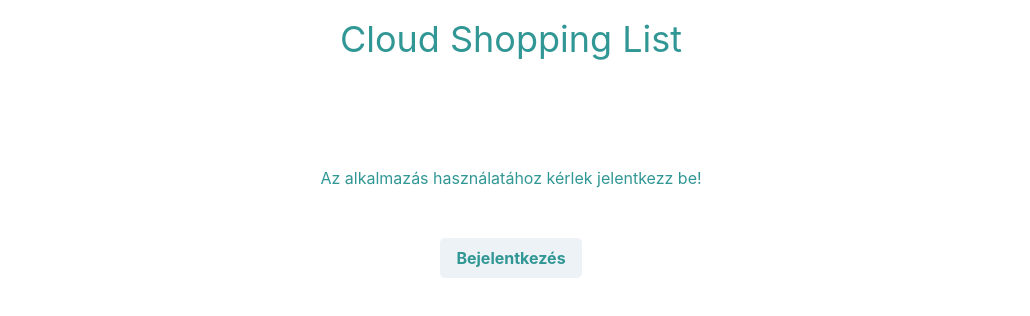
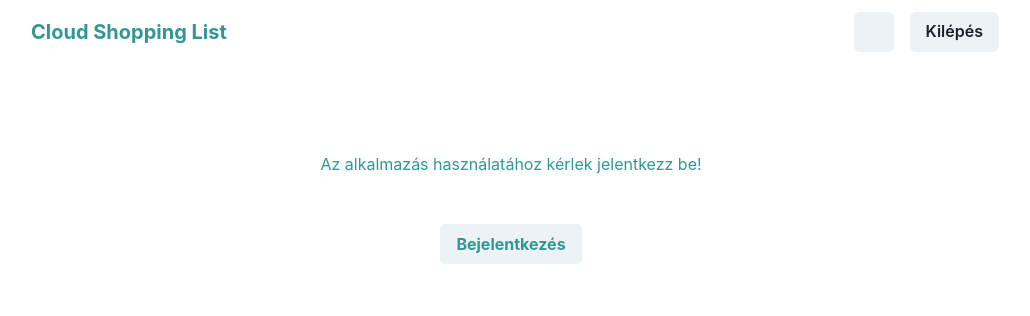
Before and after one commit to SepsiLaszlo/cloud-shopping-list, a React (Create React App) app in the folder client/: page / in a window 1280 px wide. Shown: the top 316 px of the page, without its empty margins (129-1159 px from the left). Built offline with nearby package versions, Linux system fonts and the light colour scheme.

Commit message:
update user mgmt

```diff
--- a/client/package.json
+++ b/client/package.json
@@ -23,6 +23,7 @@
     "react-icons": "^3.0.0",
     "react-router-dom": "^6.4.1",
     "react-scripts": "5.0.1",
+    "rxjs": "^7.5.7",
     "typescript": "^4.6.3",
     "uuid": "^9.0.0",
     "web-vitals": "^2.1.4"
--- a/client/src/App.tsx
+++ b/client/src/App.tsx
@@ -11,6 +11,10 @@ import {
   Flex,
   Square,
   background,
+  Button,
+  ButtonGroup,
+  Heading,
+  Spacer,
 } from "@chakra-ui/react";
 import { ColorModeSwitcher } from "./ColorModeSwitcher";
 import { createBrowserRouter, RouterProvider } from "react-router-dom";
@@ -22,6 +26,9 @@ import { mode } from "@chakra-ui/theme-tools";
 import type { StyleFunctionProps } from "@chakra-ui/styled-system";
 import { HomePage } from "./pages/HomePage";
 import { CallbackPage } from "./pages/CallbackPage";
+import { NavBar } from "./components/navbar";
+import { UserContext } from "./contexts/user.context";
+import { Subject } from "rxjs";
 
 const router = createBrowserRouter([
   {
@@ -59,7 +66,7 @@ const theme = extendTheme({
         // },
       },
       div: {
-        color: "teal.500"
+        color: "teal.500",
       },
     },
   },
@@ -68,10 +75,10 @@ const theme = extendTheme({
 export const App = () => (
   <ChakraProvider theme={theme}>
     <Box maxWidth="1000px" mx="auto" padding={3}>
-      <Text textAlign="center" fontSize="4xl" mb={5}>
-        Cloud Shopping List
-      </Text>
-      <RouterProvider router={router} />
+      <UserContext.Provider value={new Subject<string>('a')}>
+        <NavBar></NavBar>
+        <RouterProvider router={router} />
+      </UserContext.Provider>
     </Box>
   </ChakraProvider>
 );
--- /dev/null
+++ b/client/src/components/navbar.tsx
@@ -0,0 +1,33 @@
+import {
+  Flex,
+  Heading,
+  Spacer,
+  ButtonGroup,
+  Button,
+  Box,
+  useControllableState,
+} from "@chakra-ui/react";
+import * as React from "react";
+import { useEffect } from "react";
+import { useState } from "react";
+import { of } from "rxjs";
+import { UserContext } from "../contexts/user.context";
+
+export const NavBar: React.FC = () => {
+  const userSubject = React.useContext(UserContext);
+  const [userName, setUserName] = useState<string>("");
+  userSubject.subscribe((name) => setUserName(name));
+
+  return (
+    <Flex minWidth="max-content" alignItems="center" gap="2" mb={30}>
+      <Box p="2">
+        <Heading size="md">Cloud Shopping List</Heading>
+      </Box>
+      <Spacer />
+      <ButtonGroup gap="2">
+        <Button>{userName}</Button>
+        <Button>Kilépés</Button>
+      </ButtonGroup>
+    </Flex>
+  );
+};
--- /dev/null
+++ b/client/src/contexts/user.context.tsx
@@ -0,0 +1,4 @@
+import React from "react";
+import { Subject } from "rxjs";
+const name =new Subject<string>()
+export const UserContext = React.createContext(name)
--- a/client/src/pages/CallbackPage.tsx
+++ b/client/src/pages/CallbackPage.tsx
@@ -4,21 +4,22 @@ import { Text } from "@chakra-ui/react";
 import { LOGIN_URL } from "../constants";
 import { useEffect } from "react";
 import { useNavigate, useParams, useSearchParams } from "react-router-dom";
+import { UserContext } from "../contexts/user.context";
 
 export const CallbackPage: React.FC = (props) => {
   const [searchParams, setSearchParams] = useSearchParams();
   const navigate = useNavigate();
+  const userSubject = React.useContext(UserContext);
+
 
   useEffect(() => {
     const url = window.location.href;
     console.log(url)
     const idToken = url.split("#")[1].split("&")[0].split("=")[1];
     const accessToken = url.split("#")[1].split("&")[1].split("=")[1];
-    console.log(idToken)
-    console.log(accessToken)
-
     localStorage.setItem("idToken", idToken);
     localStorage.setItem("accessToken", accessToken);
+    userSubject.next('laci')
     navigate('/list')
   });
 
```
Also changed, not shown: 1 other file (tests, documents, lock files or other folders).
